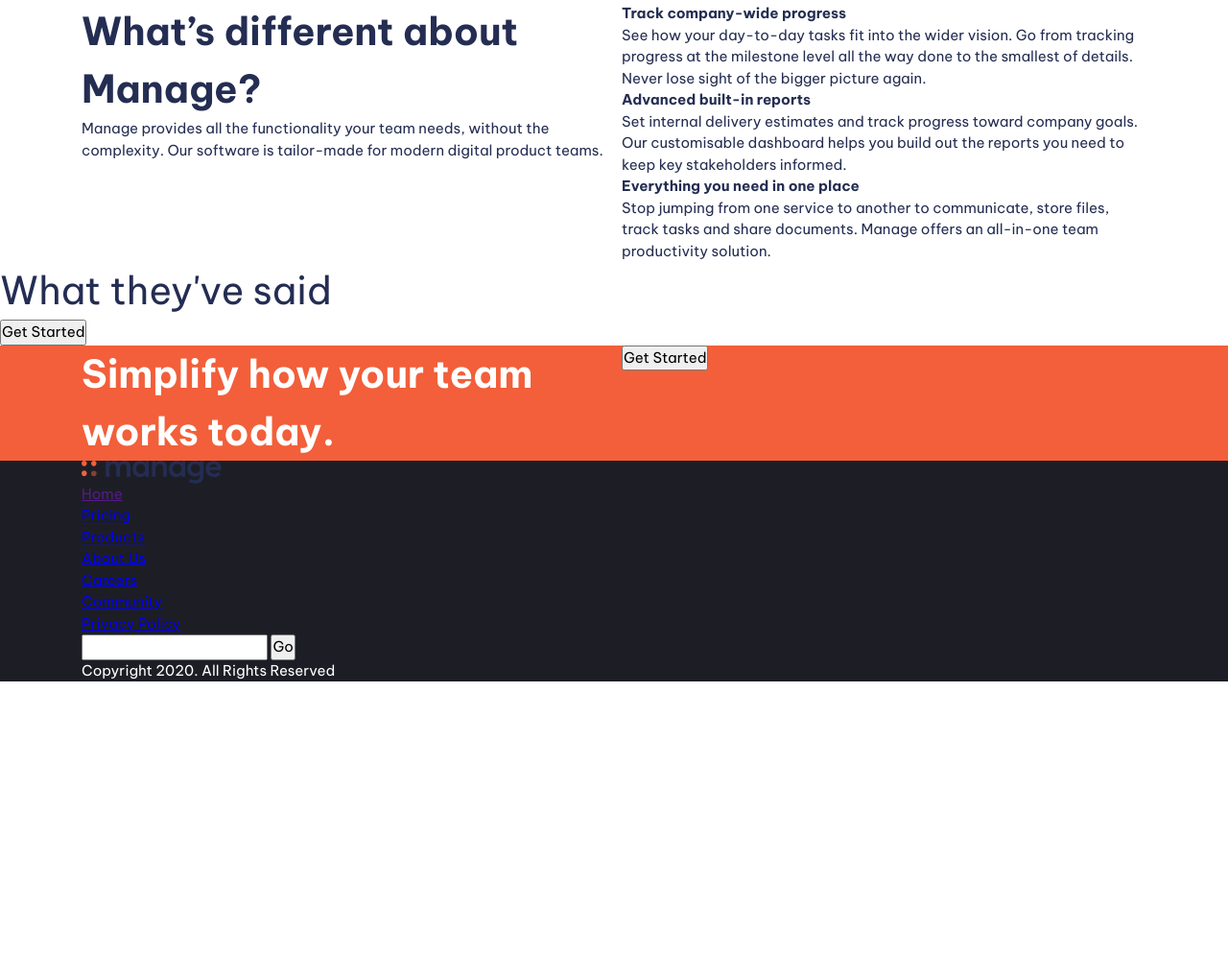
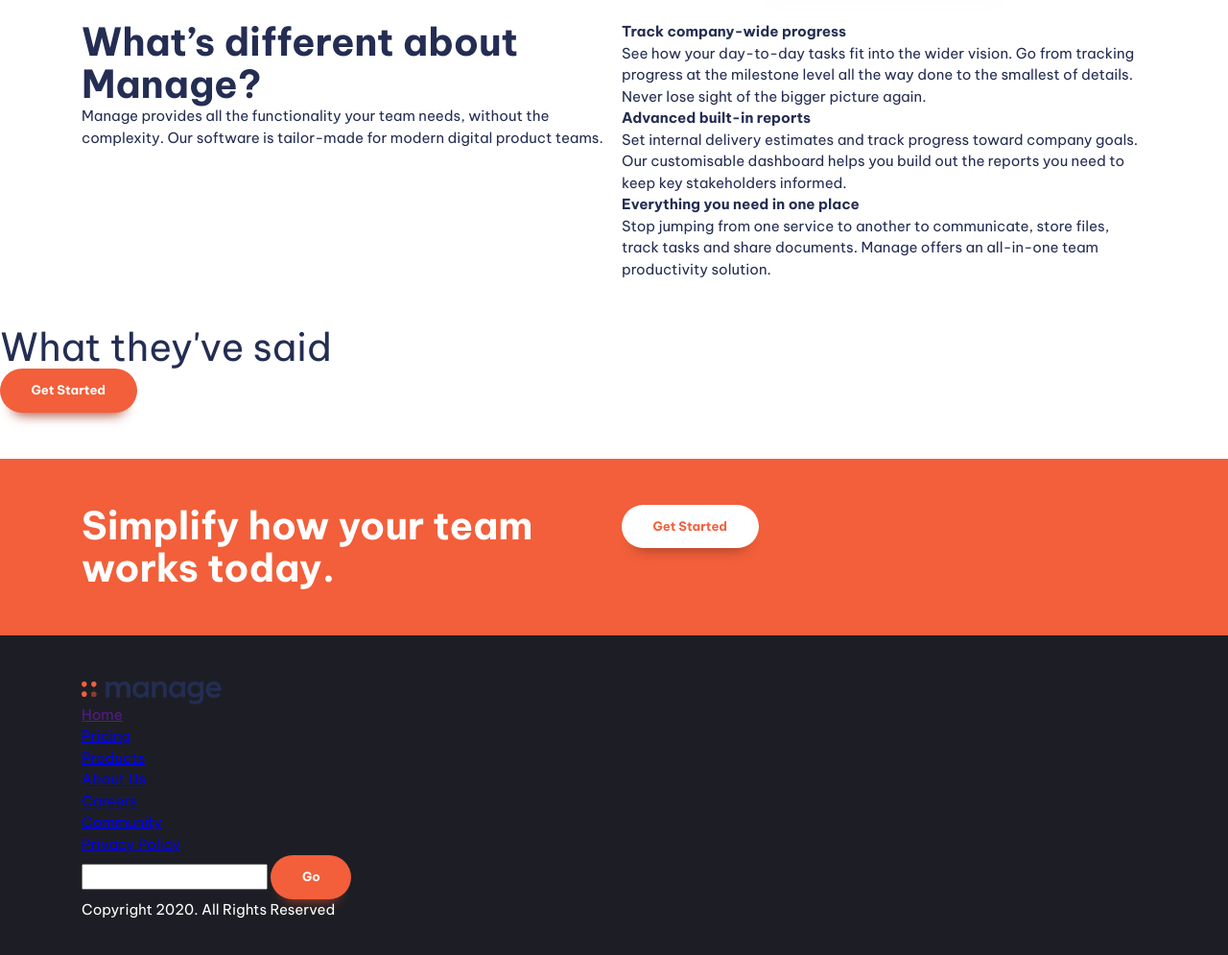
Before and after one commit to spadev2015/fem-manage-landing-page, a plain HTML site: page index.html in a window 1280 px wide. Shown: the part 655-1650 px from the top of the page at 96% size. Before the commit the page ends 1365 px from the top, so only its background shows below. Drawn offline with Linux system fonts and the light colour scheme.

Commit message:
Fixed section layouts

```diff
--- a/index.html
+++ b/index.html
@@ -28,20 +28,20 @@
    </header>
 
    <main>
-    <section>
+    <section class="carousel">
       <div class="container">
         <div class="even-columns">
           <div>
             <h1 class="fs-primary-heading fw-bold">Bring everyone together to build better products.</h1>
             <p>Manage makes it simple for software teams to plan day-to-day tasks while keeping the larger team goals in view.</p>
-            <button class="button"></button>
+            <button class="button">Get Started</button>
           </div>
           <div><img src="images/illustration-intro.svg" alt=""></div>
         </div>
       </div>
     </section>
 
-    <section>
+    <section class="carousel">
       <div class="container">
         <div class="even-columns">
             <div>
@@ -73,12 +73,12 @@
       </div>
     </section>
 
-    <section class="carousel">
+    <section class="carousel padding-block-700">
       <h2 class="fs-secondary-heading">What they've said</h2>
       <button class="button">Get Started</button>
     </section>
 
-    <section class="cta bg-accent-400 text-neutral-100">
+    <section class="cta padding-block-700 bg-accent-400 text-neutral-100">
       <div class="container">
         <div class="even-columns">
           <div>
@@ -92,7 +92,7 @@
     </section>
    </main>
 
-   <footer class="bg-neutral-900 text-neutral-100">
+   <footer class="padding-block-700 bg-neutral-900 text-neutral-100">
     <div class="container">
       <div class="even-coulumns">
         <div>
--- a/style.css
+++ b/style.css
@@ -1,5 +1,7 @@
 :root{
+  --clr-accent-500: hsl(12, 60%, 40%);
   --clr-accent-400: hsl(12, 88%, 59%);
+  --clr-accent-300: hsl(12, 88%, 75%);
   --clr-accent-100: hsl(13, 100%, 96%);
 
   --clr-primary-400: hsl(228, 39%, 23%);
@@ -163,10 +165,12 @@
 /* Heading Styles */
 .fs-primary-heading{
   font-size: var(--fs-primary-heading);
+  line-height: 1.1;
 }
 
 .fs-secondary-heading{
   font-size: var(--fs-primary-heading);
+  line-height: 1.1;
 }
 
 /* Font Size Styles */
@@ -174,6 +178,15 @@
 .fs-400{ font-size: var( --fs-400);}
 .fs-500{ font-size: var( --fs-500);}
 .fs-600{ font-size: var( --fs-600);}
+
+
+.padding-block-700{
+  padding-block:var(--size-700);
+}
+.padding-block-900{
+  padding-block:var(--size-900);
+}
+
 
 /* Container Styles */
 .container{
@@ -207,3 +220,32 @@
   color: var(--clr-primary-400);
   margin-inline: auto;;
 }
+
+.button{
+  border:0;
+  border-radius: 100vmax;
+  padding: 1.25em 2.5em;
+  text-decoration: none;
+  font-weight: var(--fw-bold);
+  font-size: var(--fs-button);
+  line-height: 1;
+  color: var(--clr-neutral-100);
+  background-color: var(--clr-accent-400);
+  box-shadow: 0 1.125em 1em -1em var(--clr-accent-500);
+}
+
+.button:hover,
+.button:focus-visible{
+background-color: var(--clr-accent-300);
+cursor: pointer;
+}
+
+.button[data-type="inverted"]{
+  background-color: var(--clr-neutral-100);
+  color: var(--clr-accent-400);
+}
+.button[data-type="inverted"]:hover,
+.button[data-type="inverted"]:focus-visible{
+  background-color: var(--clr-neutral-100);
+  color: var(--clr-accent-300);
+}
```
